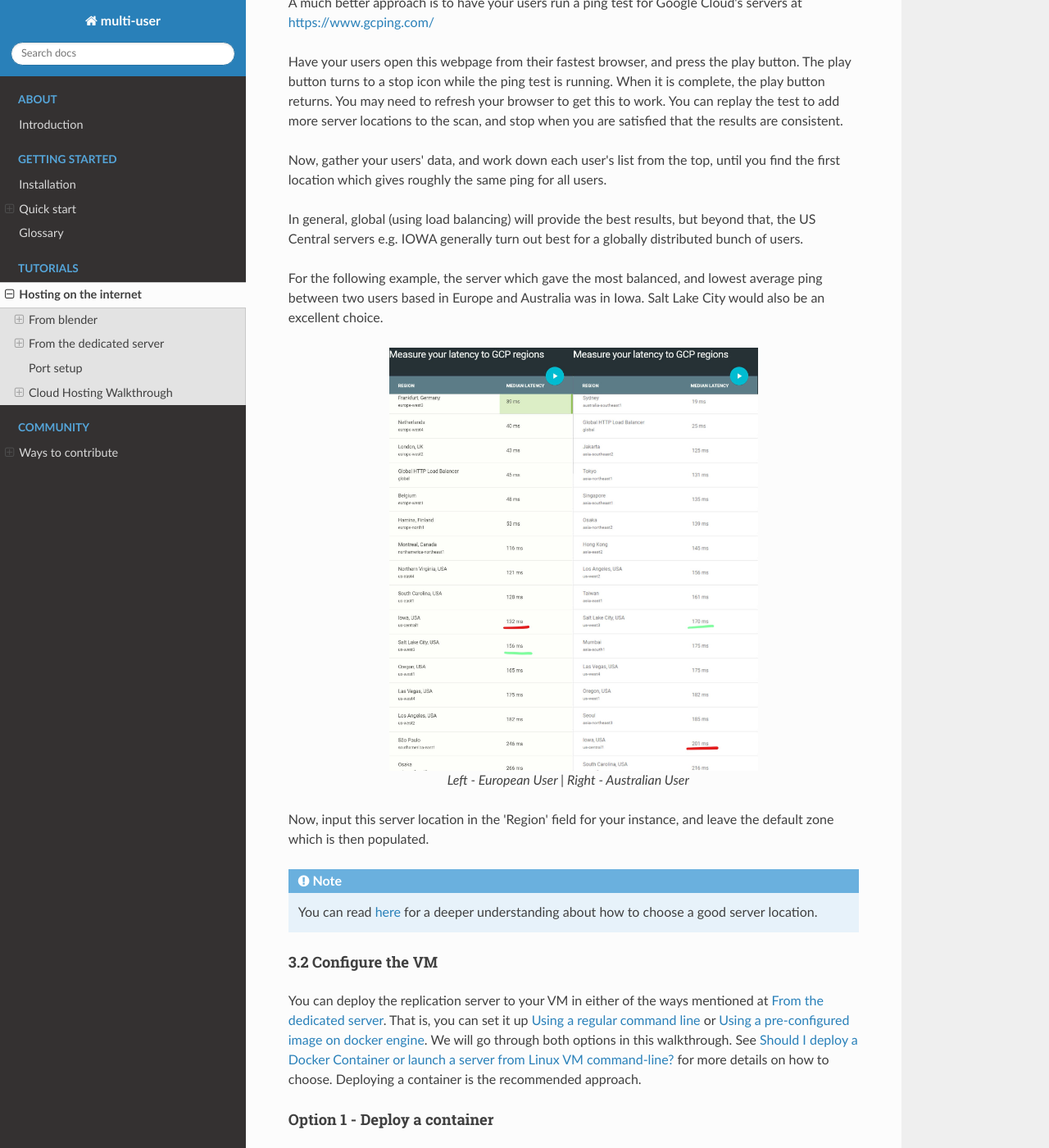
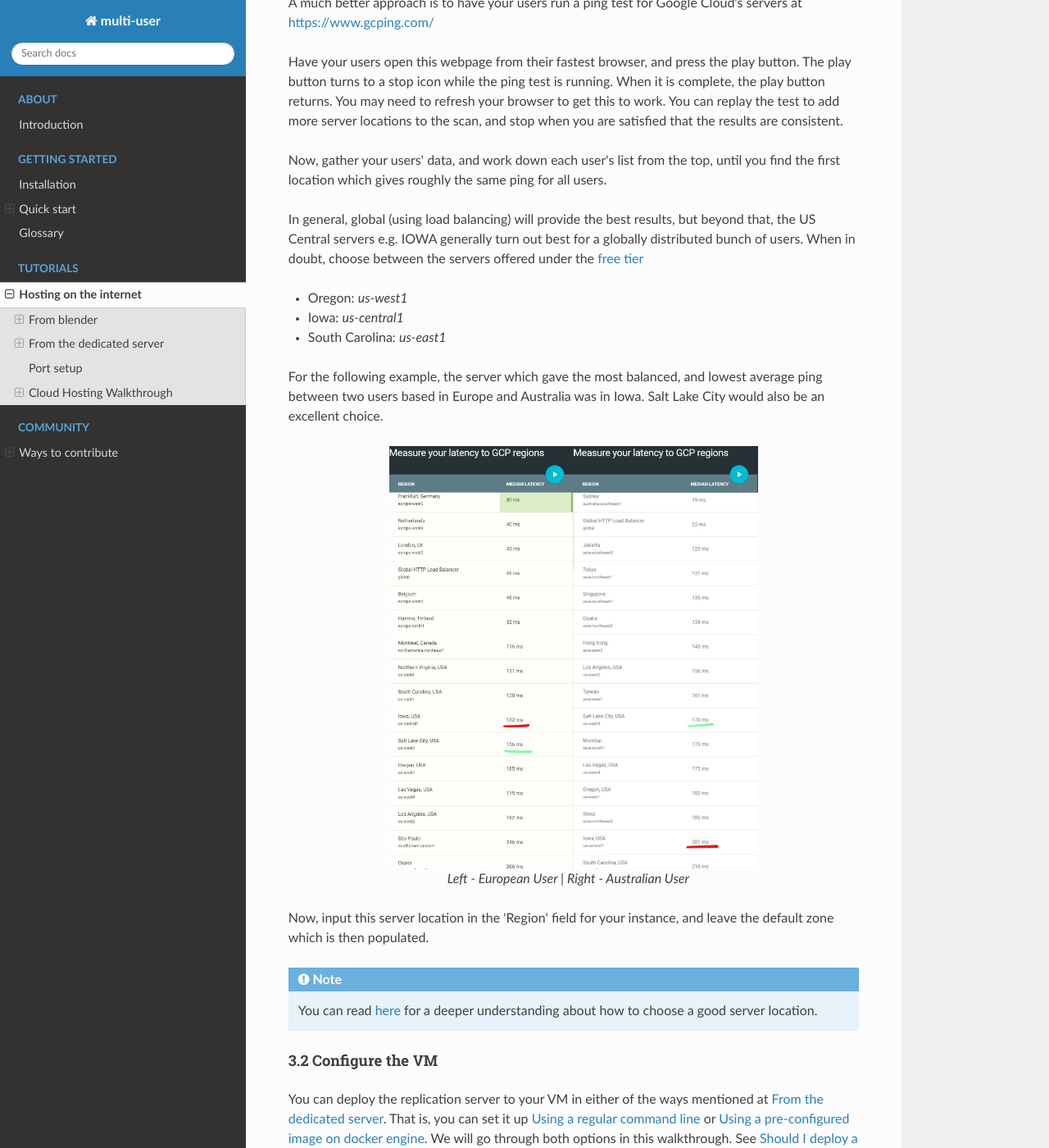
Before and after one commit to AvvyB/blender-multi-user, a Sphinx documentation site: the page built from docs/tutorials/hosting_guide.rst, in a window 1280 px wide and 1400 px high, scrolled down 13094 px. Shown: the whole window at 82% size. Built offline with Sphinx 7.4.7 and the Read the Docs theme 2.0.0, drawn with Linux system fonts in a browser that asks for light colours; some of the changed text lies outside the part shown.

Commit message:
Minor doc update

```diff
--- a/docs/tutorials/hosting_guide.rst
+++ b/docs/tutorials/hosting_guide.rst
@@ -232,9 +232,9 @@
         -e log_level=DEBUG \
         -e password=admin \
         -e timeout=5000 \
-        registry.gitlab.com/slumber/multi-user/multi-user-server:0.2.0
+        registry.gitlab.com/slumber/multi-user/multi-user-server:latest
 
-Please use the URL of the most recent container available in the `multi-user container registry <https://gitlab.com/slumber/multi-user/container_registry/1174180>`_. As soon as the dedicated server is running, you can connect to it from blender by following :ref:`how-to-join`.
+Please use the :latest tag, or otherwise use the URL of the most recent container available in the `multi-user container registry <https://gitlab.com/slumber/multi-user/container_registry/1174180>`_. As soon as the dedicated server is running, you can connect to it from blender by following :ref:`how-to-join`.
 
 You can check that your container is running, and find its ID and name with:
 
@@ -450,7 +450,13 @@
 
 Now, gather your users' data, and work down each user's list from the top, until you find the first location which gives roughly the same ping for all users.
 
-In general, global (using load balancing) will provide the best results, but beyond that, the US Central servers e.g. IOWA generally turn out best for a globally distributed bunch of users.
+In general, global (using load balancing) will provide the best results, but beyond that, the US Central servers e.g. IOWA generally turn out best for a globally distributed bunch of users. When in doubt, choose between the servers offered under the `free tier <https://cloud.google.com/free/docs/gcp-free-tier>`_
+
+- Oregon: *us-west1*
+
+- Iowa: *us-central1*
+
+- South Carolina: *us-east1*
 
 For the following example, the server which gave the most balanced, and lowest average ping between two users based in Europe and Australia was in Iowa. Salt Lake City would also be an excellent choice.
 
@@ -474,7 +480,7 @@
 Option 1 - Deploy a container
 ^^^^^^^^^^^^^^^^^^^^^^^^^^^^^
 
-If you are familiar with Docker, you'll appreciate that it makes life a little simpler for us. While configuring your instance, you can check **Deploy a container to this VM instance** and copy in the URL of the latest docker image available from the `multi-user container registry <https://gitlab.com/slumber/multi-user/container_registry/1174180>`_ to the *Container image* field.
+If you are familiar with Docker, you'll appreciate that it makes life a little simpler for us. While configuring your instance, you can check **Deploy a container to this VM instance** and copy in the URL of the latest docker image available from the `multi-user container registry <https://gitlab.com/slumber/multi-user/container_registry/1174180>`_ to the *Container image* field, or use the tag :latest
 
 .. figure:: img/hosting_guide_gcloud_8b.jpg
     :align: center
```
Also changed, not shown: docs/tutorials/img/hosting_guide_gcloud_8a.jpg (deleted).
